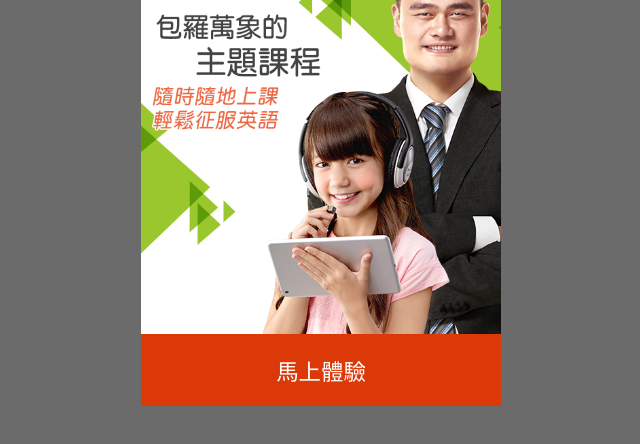
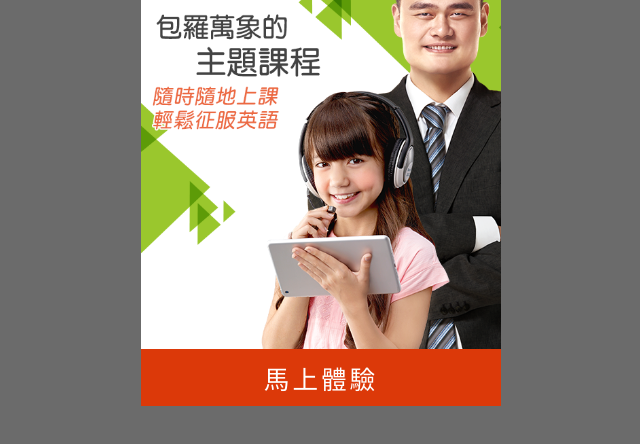
Before and after one commit to chyp10665/tutor-form, a plain HTML site: page index.html in a window 1280 px wide. Shown: the part 102-546 px from the top of the page, without its empty margins (319-959 px from the left). Drawn offline with Linux system fonts and the light colour scheme.

Commit message:
Update style.css

```diff
--- a/style.css
+++ b/style.css
@@ -65,13 +65,13 @@ a{
 footer {
     position: absolute;
     bottom: 0px;
-    padding: 20px;
+    padding: 10px;
     text-align: center;
     width: 100%;
-    font-size:1.4em;
-    color:#FFF;
-    letter-sapcing:3px;
-    background-color:#dc3909;
+    font-size: 1.6em;
+    color: #FFF;
+    letter-spacing: 3px;
+    background-color: #dc3909;
 }
 
 footer a{
```
